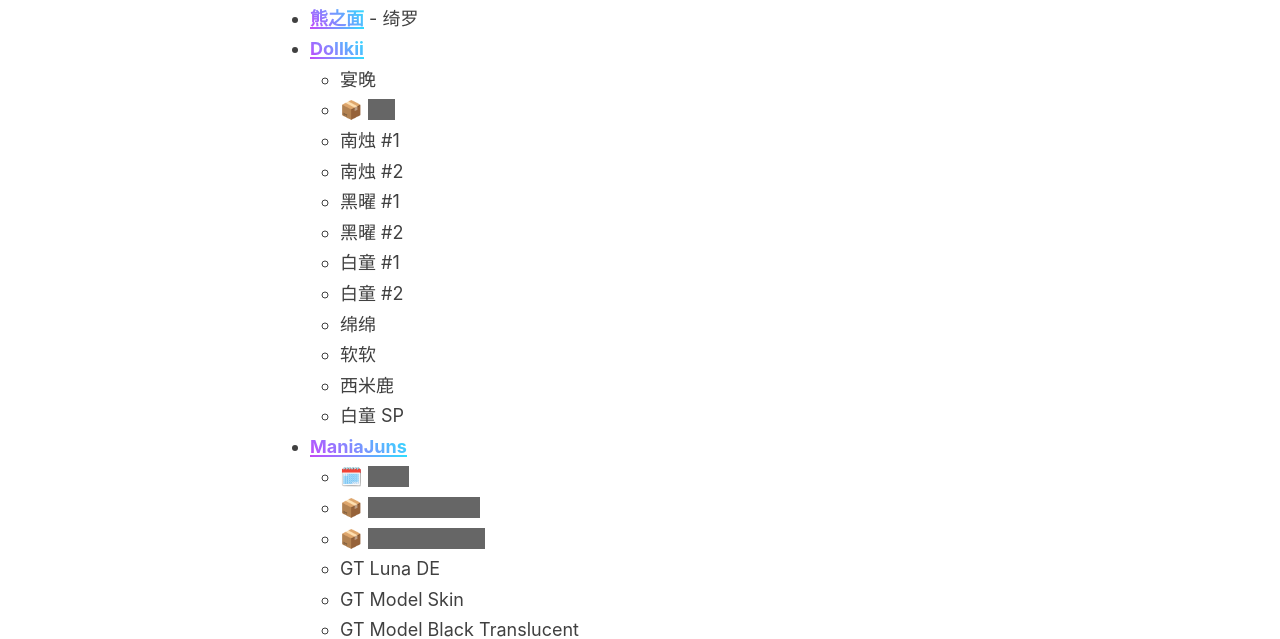
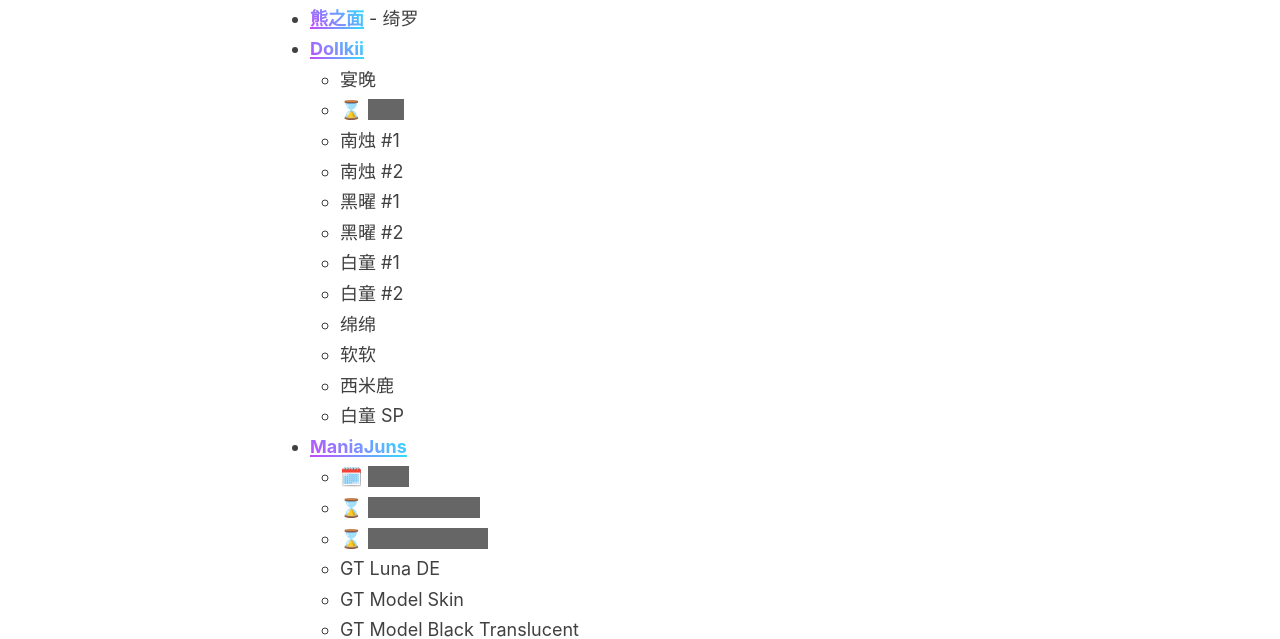
Before and after one commit to 98827ddb7e5a2c2e261912a23d9251d6/98827ddb7e5a2c2e261912a23d9251d6.github.io, a Jekyll site: the page built from _pages/kig-list.md, in a window 1280 px wide. Shown: the part 372-1011 px from the top of the page. Built offline with Jekyll 4.4.1, drawn with Linux system fonts in a browser that asks for light colours.

Commit message:
- correct some stuff

```diff
--- a/_pages/kig-list.md
+++ b/_pages/kig-list.md
@@ -13,7 +13,7 @@
 - [熊之面](https://weibo.com/u/6450364112){:target="_blank" rel="noopener"} - 绮罗
 - [Dollkii](https://weibo.com/u/6727163726){:target="_blank" rel="noopener"}
 	- 宴晚
-	- 📦 <span class="hidden-text">???<span>
+	- ⌛️ <span class="hidden-text">米粒<span>
 	- 南烛 #1
 	- 南烛 #2
 	- 黑曜 #1
@@ -26,8 +26,8 @@
 	- 白童 SP
 - [ManiaJuns](https://twitter.com/maniajuns){:target="_blank" rel="noopener"}
 	- 🗓️ <span class="hidden-text">AHEI<span>
-	- 📦 <span class="hidden-text">GT Luna 银月<span>
-	- 📦 <span class="hidden-text">MD02 TT Red<span>
+	- ⌛️ <span class="hidden-text">GT Luna 银月<span>
+	- ⌛️ <span class="hidden-text">MD02 TT 红桃<span>
 	- GT Luna DE
 	- GT Model Skin
 	- GT Model Black Translucent
```
